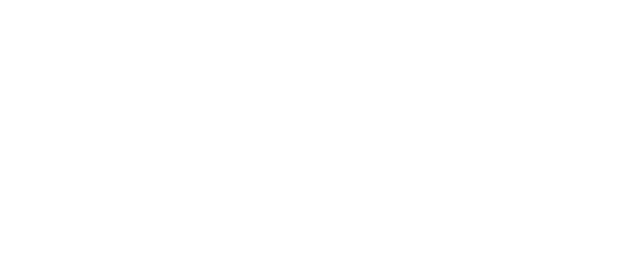
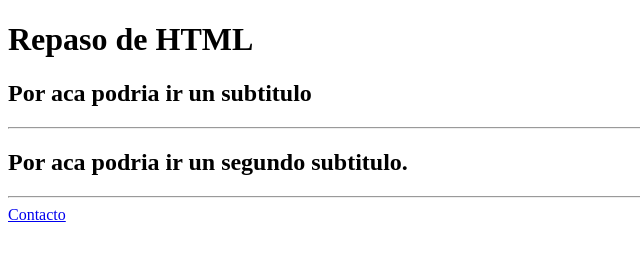
Before and after one commit to RodrigoGajardo22/PrepCourseHenry, a plain HTML site: page index.html in a window 1280 px wide. Shown: the whole page, without its empty margins (0-640 px from the left). Drawn offline with Linux system fonts and the light colour scheme.

Commit message:
Prueba M03

```diff
--- a/index.html
+++ b/index.html
@@ -3,9 +3,29 @@
 <head>
     <meta charset="UTF-8">
     <meta name="viewport" content="width=device-width, initial-scale=1.0">
-    <title>Document</title>
+    <title>M03 HTML</title>
 </head>
 <body>
+    <header>
+        <h1>Repaso de HTML</h1>
+    </header>
+    <main>
+        <section>
+            <h2>Por aca podria ir un subtitulo</h2>
+        </section>
+
+        <hr />
+
+        <section>
+            <h2>Por aca podria ir un segundo subtitulo.</h2>
+        </section>
+
+
+        <hr />
+    </main>
+    <footer>
+        <a href="./contanto.html">Contacto</a>
+    </footer>
 
 </body>
 </html>
```
Also changed, not shown: contanto.html (added, +32 -0 lines).
